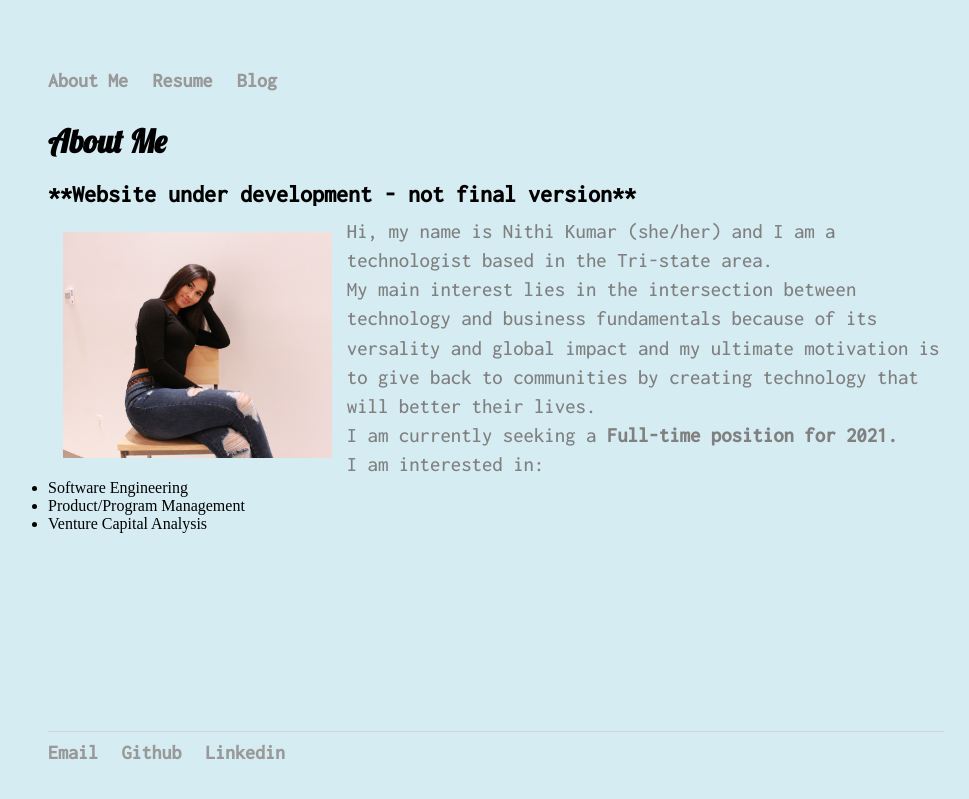
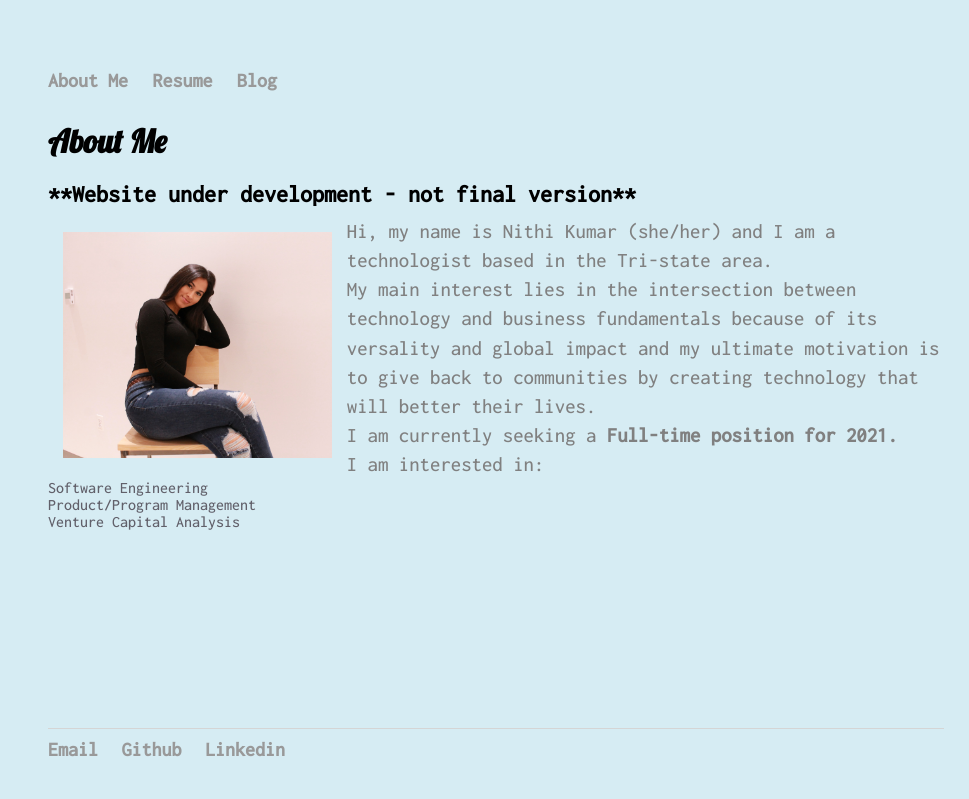
Before and after one commit to nithi0105/nithi0105.github.io, a Jekyll site: the page built from index.html, in a window 1280 px wide. Shown: the top 799 px of the page, without its empty margins (144-1113 px from the left). Built offline with Jekyll 4.4.1, drawn with Linux system fonts in a browser that asks for light colours.

Commit message:
Update main.css

```diff
--- a/css/main.css
+++ b/css/main.css
@@ -83,6 +83,11 @@ ul.res-body li{
     font-size: 17px
     color: #61606a;
 }
+ul.interests li{
+    list-style:none;
+    font-family: 'Inconsolata', 'monospace';
+    color: #61606a;
+}
 
 .res-body{
     font-family: 'Inconsolata', 'monospace';
```
